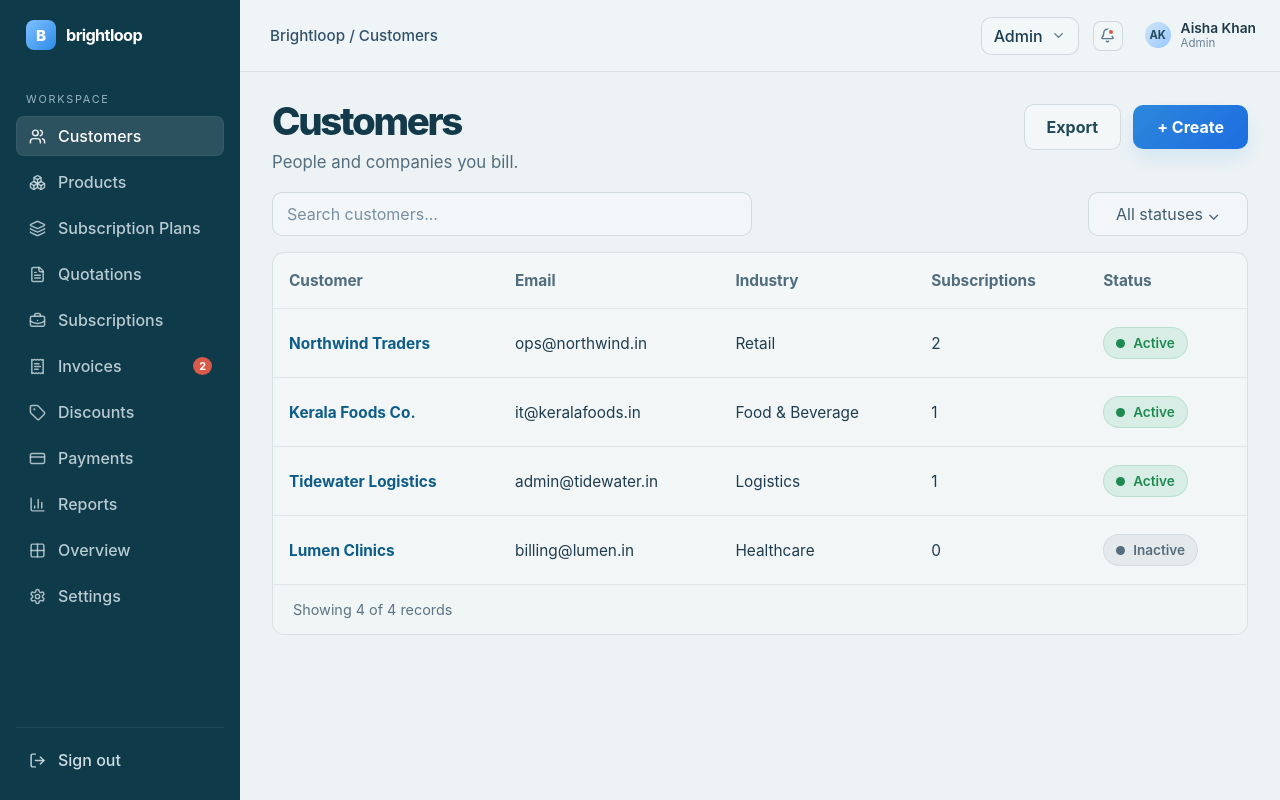
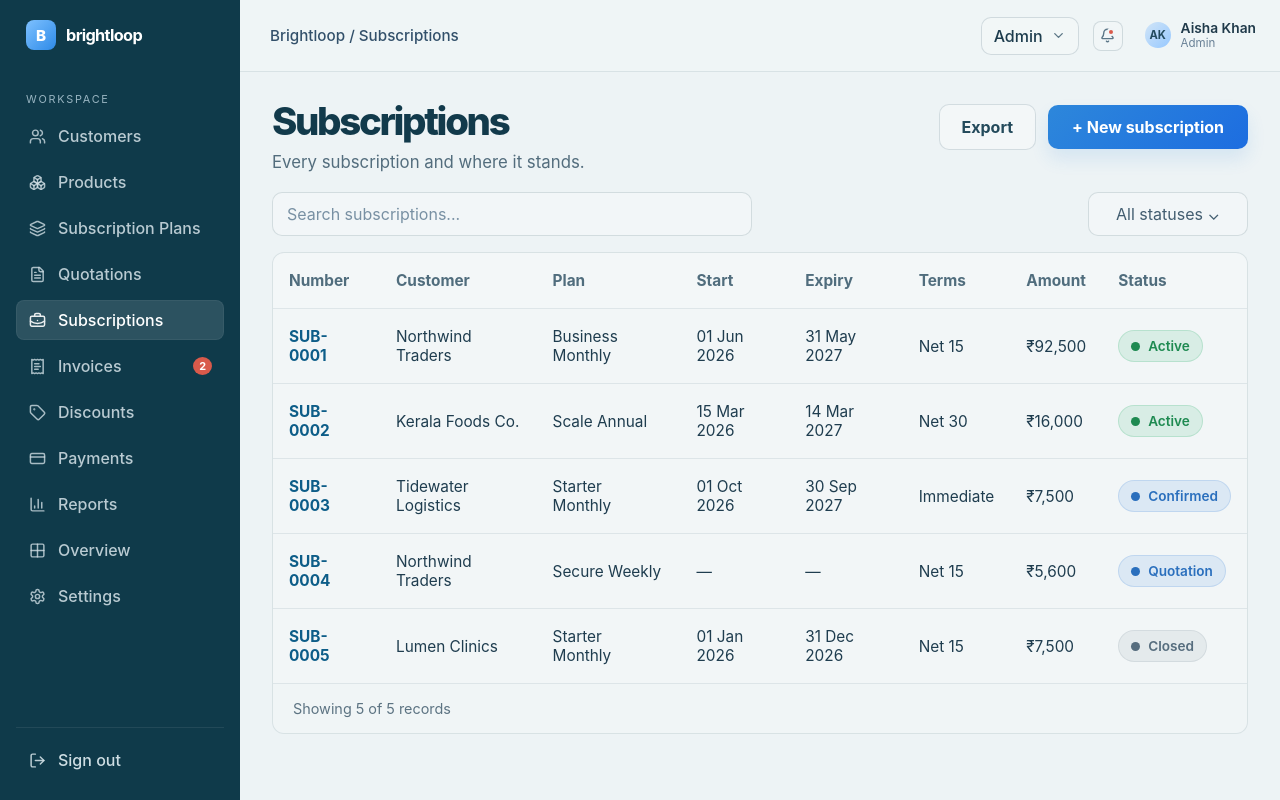
Before and after one commit to Aiswaryabinu/Ignis, a React (Vite) app in the folder frontend/: page /subscriptions in a window 1280 px wide. Before the commit this address led to /customers. Built offline with nearby package versions, Linux system fonts and the light colour scheme.

Commit message:
Add quotations and subscriptions pages

```diff
--- a/frontend/src/app/router.jsx
+++ b/frontend/src/app/router.jsx
@@ -2,7 +2,10 @@ import { Navigate, Route, Routes } from 'react-router-dom';
 
 import { AppShell } from '../components/layout/AppShell.jsx';
 import { CustomersPage } from '../features/customers/pages/CustomersPage.jsx';
+import { PlansPage } from '../features/plans/pages/PlansPage.jsx';
 import { ProductsPage } from '../features/products/pages/ProductsPage.jsx';
+import { QuotationsPage } from '../features/quotations/pages/QuotationsPage.jsx';
+import { SubscriptionsPage } from '../features/subscriptions/pages/SubscriptionsPage.jsx';
 import { useAuth } from './providers.jsx';
 
 function RequireRole({ allowedRoles, children }) {
@@ -169,7 +172,7 @@ function SettingsPage() {
 export function AppRouter() {
   return (
     <Routes>
-      <Route path="/" element={<Navigate to="/customers" replace />} />
+      <Route path="/" element={<Navigate to="/quotations" replace />} />
       <Route path="/auth/signin" element={<SignInPage />} />
       <Route path="/auth/signup" element={<SignUpPage />} />
       <Route path="/auth/forgot-password" element={<ForgotPasswordPage />} />
@@ -202,6 +205,33 @@ export function AppRouter() {
       />
 
       <Route
+        path="/plans"
+        element={
+          <RequireRole allowedRoles={['Admin', 'Staff']}>
+            <PlansPage />
+          </RequireRole>
+        }
+      />
+
+      <Route
+        path="/quotations"
+        element={
+          <RequireRole allowedRoles={['Admin', 'Staff']}>
+            <QuotationsPage />
+          </RequireRole>
+        }
+      />
+
+      <Route
+        path="/subscriptions"
+        element={
+          <RequireRole allowedRoles={['Admin', 'Staff']}>
+            <SubscriptionsPage />
+          </RequireRole>
+        }
+      />
+
+      <Route
         path="/settings"
         element={
           <RequireRole allowedRoles={['Admin']}>
@@ -210,7 +240,7 @@ export function AppRouter() {
         }
       />
 
-      <Route path="*" element={<Navigate to="/customers" replace />} />
+      <Route path="*" element={<Navigate to="/quotations" replace />} />
     </Routes>
   );
 }
--- a/frontend/src/components/layout/AppShell.jsx
+++ b/frontend/src/components/layout/AppShell.jsx
@@ -29,15 +29,15 @@ export function AppShell({
   const navItems = [
     { label: 'Customers', href: '/customers', icon: Users },
     { label: 'Products', href: '/products', icon: Boxes },
-    { label: 'Subscription Plans', href: '#', icon: Layers3 },
-    { label: 'Quotations', href: '#', icon: FileText },
-    { label: 'Subscriptions', href: '#', icon: BriefcaseBusiness },
-    { label: 'Invoices', href: '#', icon: ReceiptText },
-    { label: 'Discounts', href: '#', icon: Tag },
-    { label: 'Payments', href: '#', icon: CreditCard },
-    { label: 'Reports', href: '#', icon: BarChart3 },
-    { label: 'Overview', href: '#', icon: Grid2x2 },
-    { label: 'Settings', href: '#', icon: Settings },
+    { label: 'Subscription Plans', href: '/plans', icon: Layers3 },
+    { label: 'Quotations', href: '/quotations', icon: FileText },
+    { label: 'Subscriptions', href: '/subscriptions', icon: BriefcaseBusiness },
+    { label: 'Invoices', href: '/invoices', icon: ReceiptText },
+    { label: 'Discounts', href: '/discounts', icon: Tag },
+    { label: 'Payments', href: '/payments', icon: CreditCard },
+    { label: 'Reports', href: '/reports', icon: BarChart3 },
+    { label: 'Overview', href: '/dashboard', icon: Grid2x2 },
+    { label: 'Settings', href: '/settings', icon: Settings },
   ];
 
   return (
--- a/frontend/src/features/quotations/pages/QuotationsPage.jsx
+++ b/frontend/src/features/quotations/pages/QuotationsPage.jsx
@@ -1,3 +1,75 @@
+import { AppShell } from '../../../components/layout/AppShell.jsx';
+
+const quotations = [
+  {
+    template: 'Retail Starter Pack',
+    plan: 'Starter Monthly',
+    lines: 'CloudDesk Pro × 5',
+    validFor: '30 days',
+    status: 'Active',
+  },
+  {
+    template: 'Enterprise Analytics',
+    plan: 'Scale Annual',
+    lines: 'Analytics Suite × 10',
+    validFor: '15 days',
+    status: 'Active',
+  },
+  {
+    template: 'Security Add-on',
+    plan: 'Secure Weekly',
+    lines: 'SecureVault × 2',
+    validFor: '7 days',
+    status: 'Draft',
+  },
+];
+
 export function QuotationsPage() {
-  return <div className="page-shell"><h1>Quotations</h1><p>Quotation templates and customer pricing proposals.</p></div>;
+  return (
+    <AppShell
+      title="Quotations"
+      description="Start offers from a template with plan and product lines ready."
+      breadcrumb="Brightloop / Quotations"
+      activeNav="Quotations"
+      primaryAction={<button className="primary-action">+ New template</button>}
+      secondaryAction={<button className="secondary-action">Export</button>}
+    >
+      <div className="table-toolbar">
+        <div className="search-box">Search quotations...</div>
+        <div className="filter-select">All statuses ⌄</div>
+      </div>
+
+      <div className="data-card">
+        <table className="data-table">
+          <thead>
+            <tr>
+              <th>Template</th>
+              <th>Plan</th>
+              <th>Lines</th>
+              <th>Valid for</th>
+              <th>Status</th>
+            </tr>
+          </thead>
+          <tbody>
+            {quotations.map((quote) => (
+              <tr key={quote.template}>
+                <td className="customer-name">{quote.template}</td>
+                <td>{quote.plan}</td>
+                <td>{quote.lines}</td>
+                <td>{quote.validFor}</td>
+                <td>
+                  <span className={`status-pill ${quote.status === 'Active' ? 'success' : 'warning'}`}>
+                    <span className="dot" />
+                    {quote.status}
+                  </span>
+                </td>
+              </tr>
+            ))}
+          </tbody>
+        </table>
+
+        <div className="table-footer">Showing 3 of 3 records</div>
+      </div>
+    </AppShell>
+  );
 }
--- a/frontend/src/features/subscriptions/pages/SubscriptionsPage.jsx
+++ b/frontend/src/features/subscriptions/pages/SubscriptionsPage.jsx
@@ -1,3 +1,117 @@
+import { AppShell } from '../../../components/layout/AppShell.jsx';
+
+const subscriptions = [
+  {
+    number: 'SUB-0001',
+    customer: 'Northwind Traders',
+    plan: 'Business Monthly',
+    start: '01 Jun 2026',
+    expiry: '31 May 2027',
+    terms: 'Net 15',
+    amount: '₹92,500',
+    status: 'Active',
+  },
+  {
+    number: 'SUB-0002',
+    customer: 'Kerala Foods Co.',
+    plan: 'Scale Annual',
+    start: '15 Mar 2026',
+    expiry: '14 Mar 2027',
+    terms: 'Net 30',
+    amount: '₹16,000',
+    status: 'Active',
+  },
+  {
+    number: 'SUB-0003',
+    customer: 'Tidewater Logistics',
+    plan: 'Starter Monthly',
+    start: '01 Oct 2026',
+    expiry: '30 Sep 2027',
+    terms: 'Immediate',
+    amount: '₹7,500',
+    status: 'Confirmed',
+  },
+  {
+    number: 'SUB-0004',
+    customer: 'Northwind Traders',
+    plan: 'Secure Weekly',
+    start: '—',
+    expiry: '—',
+    terms: 'Net 15',
+    amount: '₹5,600',
+    status: 'Quotation',
+  },
+  {
+    number: 'SUB-0005',
+    customer: 'Lumen Clinics',
+    plan: 'Starter Monthly',
+    start: '01 Jan 2026',
+    expiry: '31 Dec 2026',
+    terms: 'Net 15',
+    amount: '₹7,500',
+    status: 'Closed',
+  },
+];
+
+const pillClassMap = {
+  Active: 'success',
+  Confirmed: 'info',
+  Quotation: 'info',
+  Closed: 'muted',
+};
+
 export function SubscriptionsPage() {
-  return <div className="page-shell"><h1>Subscriptions</h1><p>Lifecycle stateful subscription management.</p></div>;
+  return (
+    <AppShell
+      title="Subscriptions"
+      description="Every subscription and where it stands."
+      breadcrumb="Brightloop / Subscriptions"
+      activeNav="Subscriptions"
+      primaryAction={<button className="primary-action">+ New subscription</button>}
+      secondaryAction={<button className="secondary-action">Export</button>}
+    >
+      <div className="table-toolbar">
+        <div className="search-box">Search subscriptions...</div>
+        <div className="filter-select">All statuses ⌄</div>
+      </div>
+
+      <div className="data-card">
+        <table className="data-table">
+          <thead>
+            <tr>
+              <th>Number</th>
+              <th>Customer</th>
+              <th>Plan</th>
+              <th>Start</th>
+              <th>Expiry</th>
+              <th>Terms</th>
+              <th>Amount</th>
+              <th>Status</th>
+            </tr>
+          </thead>
+          <tbody>
+            {subscriptions.map((item) => (
+              <tr key={item.number}>
+                <td className="customer-name">{item.number}</td>
+                <td>{item.customer}</td>
+                <td>{item.plan}</td>
+                <td>{item.start}</td>
+                <td>{item.expiry}</td>
+                <td>{item.terms}</td>
+                <td>{item.amount}</td>
+                <td>
+                  <span className={`status-pill ${pillClassMap[item.status] || 'muted'}`}>
+                    <span className="dot" />
+                    {item.status}
+                  </span>
+                </td>
+              </tr>
+            ))}
+          </tbody>
+        </table>
+
+        <div className="table-footer">Showing 5 of 5 records</div>
+      </div>
+    </AppShell>
+  );
 }
--- a/frontend/src/styles/global.css
+++ b/frontend/src/styles/global.css
@@ -570,6 +570,18 @@ button, input, select {
   border-color: rgba(38, 173, 102, 0.18);
 }
 
+.status-pill.warning {
+  background: rgba(227, 144, 56, 0.12);
+  color: #b66d18;
+  border-color: rgba(227, 144, 56, 0.18);
+}
+
+.status-pill.info {
+  background: rgba(62, 133, 217, 0.12);
+  color: #2a6fbd;
+  border-color: rgba(62, 133, 217, 0.18);
+}
+
 .status-pill.muted {
   background: rgba(135, 149, 158, 0.12);
   color: #566d7e;
```
